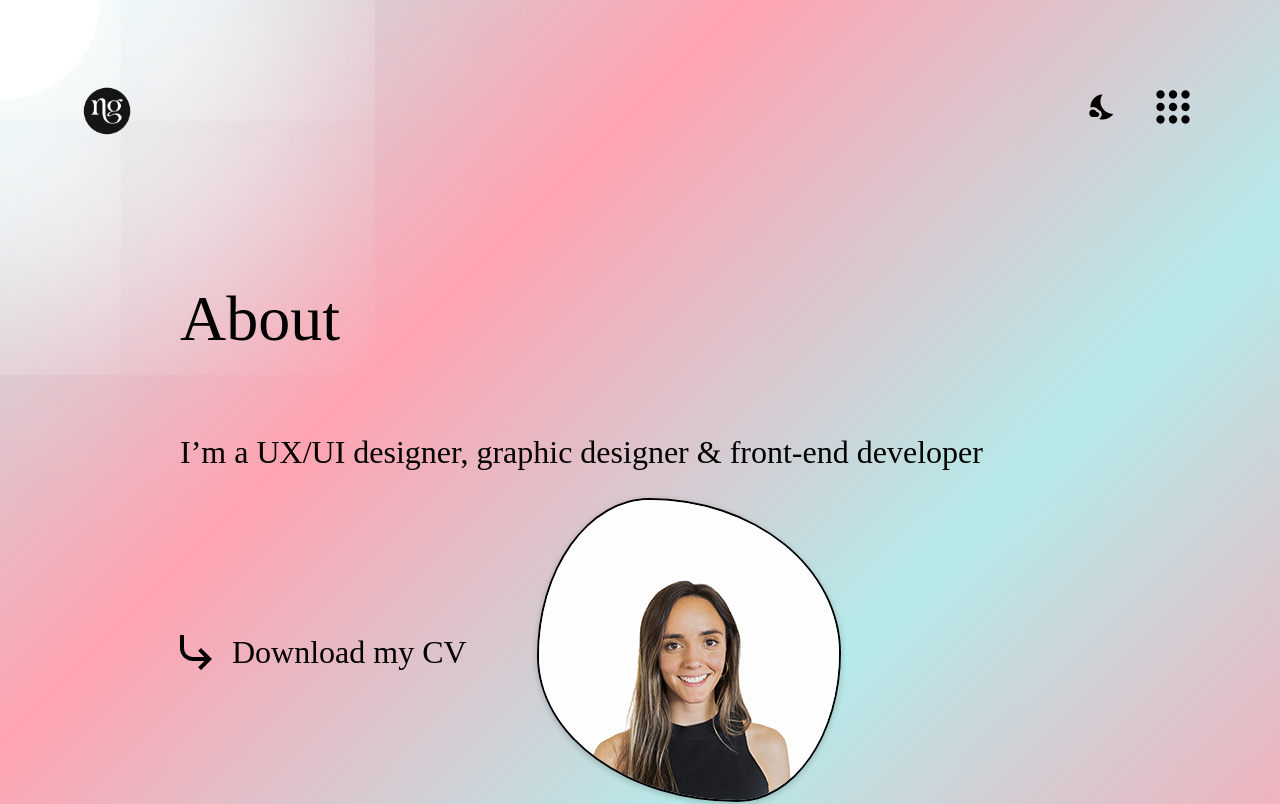
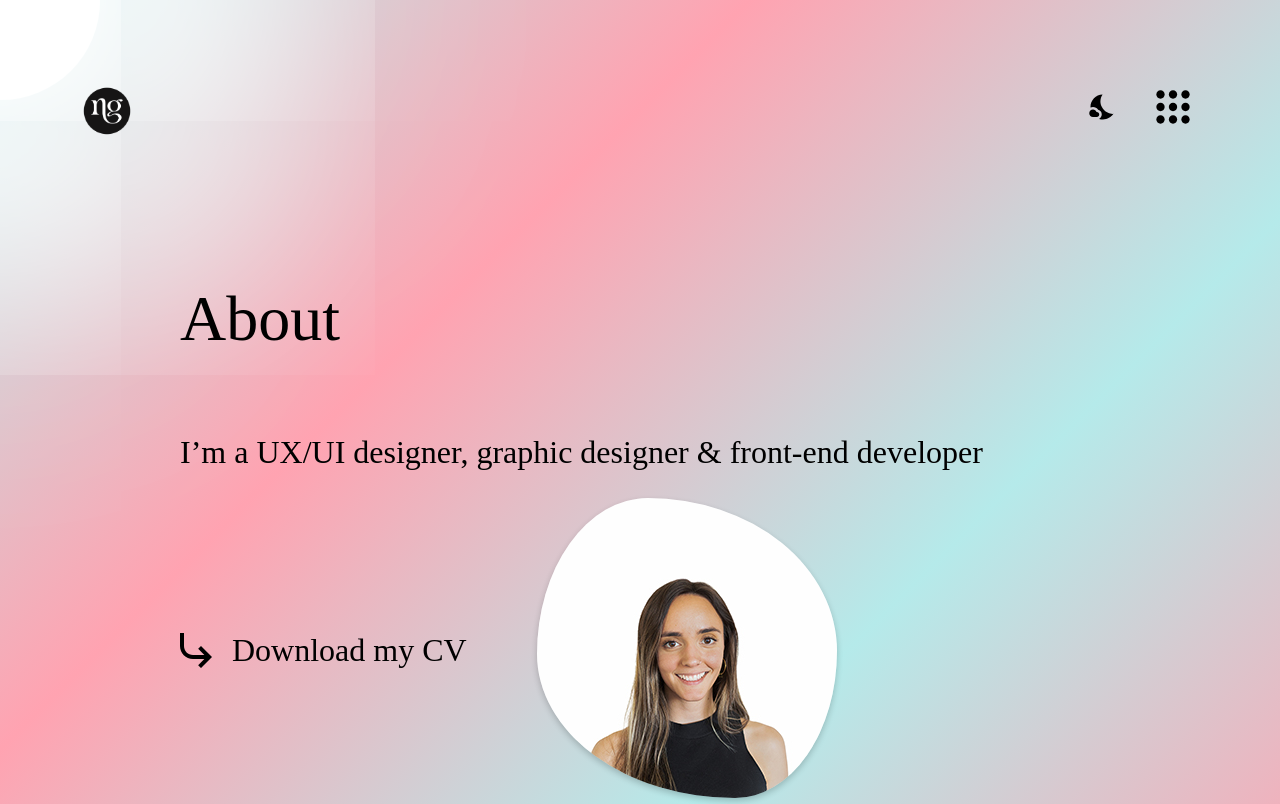
Before and after one commit to natachagraviotto/portfolio-natachagraviotto, a React (Vite) app: page /about in a window 1280 px wide. Shown: the top 804 px of the page. Built offline with nearby package versions, Linux system fonts and the light colour scheme.

Commit message:
change box-shadow img portrait

```diff
--- a/src/views/about/about.scss
+++ b/src/views/about/about.scss
@@ -40,8 +40,7 @@
 
   .img-portrait {
     border-radius: 37% 63% 34% 66% / 52% 51% 49% 48%;
-    border: 2px solid #000;
-    box-shadow: 0 2px 6px rgba(0, 0, 0, 0.2);
+    box-shadow: 0 3px 6px rgba(0, 0, 0, 0.2);
   }
 }
 
```
